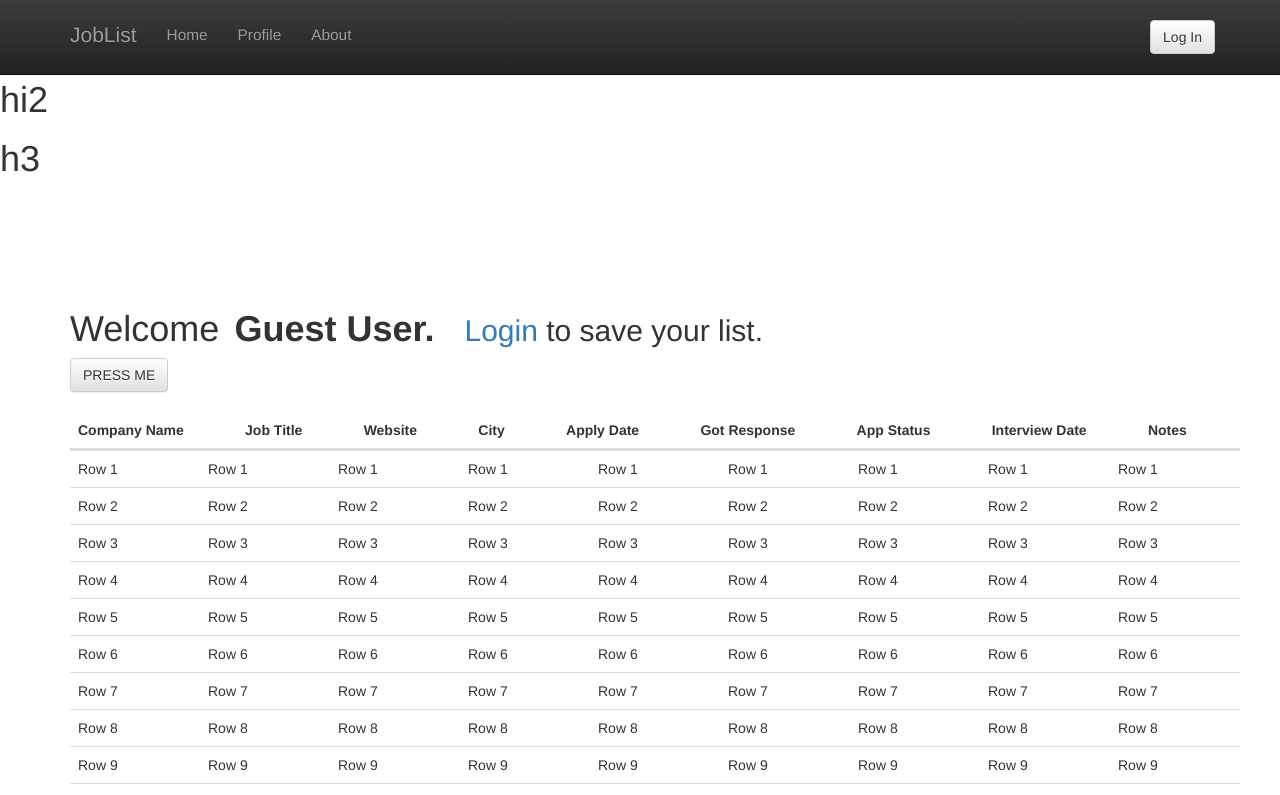
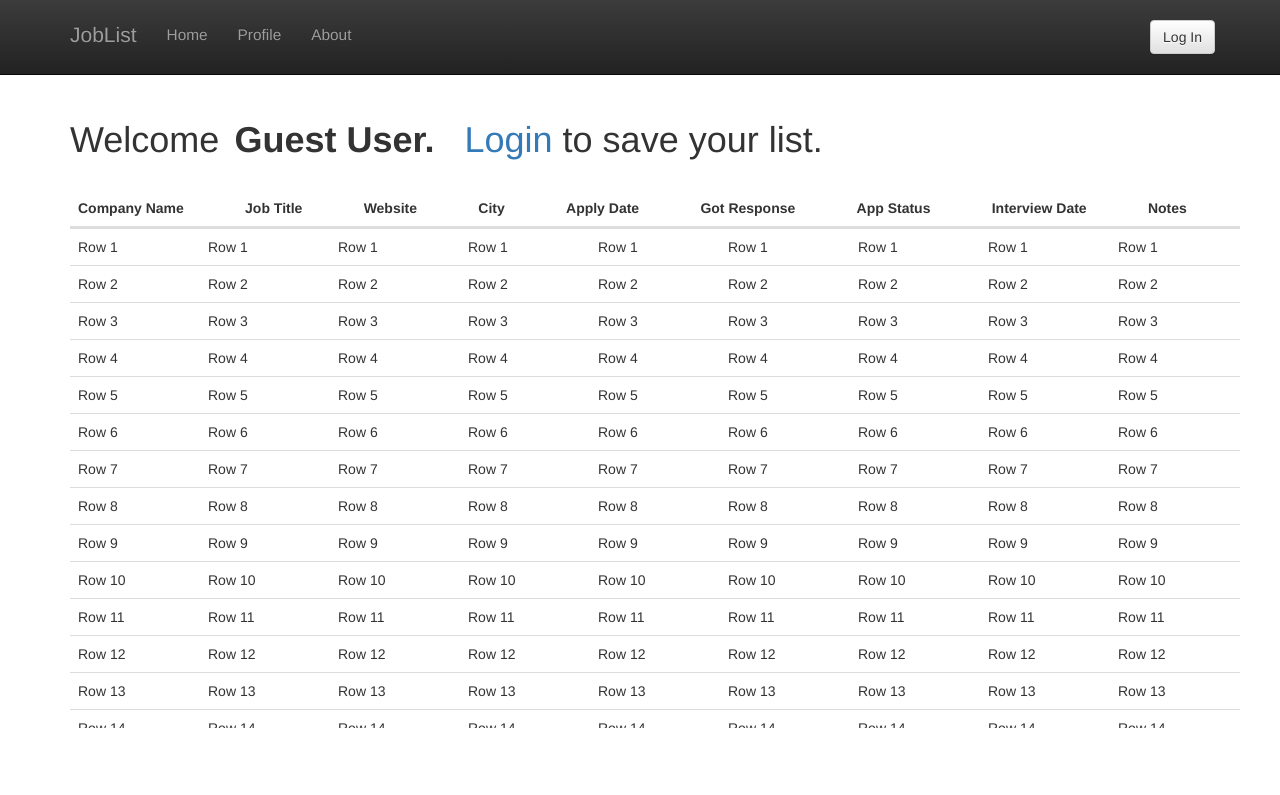
Before and after one commit to dtchiong/JobList, a React (Create React App) app in the folder client/: page / in a window 1280 px wide. Shown: the top 795 px of the page. Built offline with nearby package versions, Linux system fonts and the light colour scheme; what auth0-js would draw is missing.

Commit message:
Refactored all routing logic so that the base page includes the header, so that components for different routes can be developed individually.

```diff
--- a/client/src/App.js
+++ /dev/null
@@ -1,38 +0,0 @@
-import React, { Component } from "react";
-import { Grid, Row, Column } from "react-bootstrap";
-import HeaderBar from "./HeaderBar/HeaderBar";
-import WelcomePanel from "./Components/WelcomePanel/WelcomePanel";
-import Table from "./Components/Table/Table";
-import "./app.css";
-
-class App extends Component {
-  //NOTE: the "container" classname is from bootstrap and makes our content centered instead of using 100% width
-  render() {
-    return (
-      <div className="container">
-        <HeaderBar
-          user={this.props.user}
-          onRef={ref => (this.child = ref)}
-          history={this.props.history}
-          auth={this.props.auth}
-          setUserProfile={this.setUserProfile}
-          clearUserId={this.props.clearUserId}
-          insertUserIfNew={this.props.requests.insertUserIfNew}
-        />
-        <div className="app-body">
-          <WelcomePanel user={this.props.user} auth={this.props.auth} />
-        </div>
-        <div>
-          <Grid>
-            <Row />
-            <Row>
-              <Table />
-            </Row>
-          </Grid>
-        </div>
-      </div>
-    );
-  }
-}
-
-export default App;
--- a/client/src/Components/Table/Table.js
+++ b/client/src/Components/Table/Table.js
@@ -39,7 +39,6 @@ class myTable extends Component {
 
     return (
         <div>
-          <Button onClick={this.changePage}>PRESS ME</Button>
           <Table className="table table-fixed" responsive style={{ marginTop: "20px" }}>
           <thead>
             <tr>{colHeaders}</tr>
--- a/client/src/Components/WelcomePanel/WelcomePanel.js
+++ b/client/src/Components/WelcomePanel/WelcomePanel.js
@@ -28,7 +28,7 @@ class WelcomePanel extends Component {
         <h1 className="text">Welcome</h1>
         <h1 className="text name">{displayName}</h1>
         {!user.email &&
-            <h2 className="text prompt"><a onClick={this.login.bind(this)}>Login</a> to save your list.</h2>
+            <h1 className="text prompt"><a onClick={this.login.bind(this)}>Login</a> to save your list.</h1>
         }
       </div>
     );
--- a/client/src/Home/Home.js
+++ b/client/src/Home/Home.js
@@ -1,23 +1,18 @@
 import React, { Component } from "react";
+import { Grid, Row, Column } from "react-bootstrap";
+
+import Table from "../Components/Table/Table";
 
 class Home extends Component {
-  login() {
-    this.props.auth.login();
-  }
   render() {
-    const { isAuthenticated } = this.props.auth;
     return (
-      <div className="container">
-        {isAuthenticated() && <h4>You are logged in!</h4>}
-        {!isAuthenticated() && (
-          <h4>
-            You are not logged in! Please{" "}
-            <a style={{ cursor: "pointer" }} onClick={this.login.bind(this)}>
-              Log In
-            </a>{" "}
-            to continue.
-          </h4>
-        )}
+      <div>
+        <Grid>
+          <Row />
+          <Row>
+            <Table />
+          </Row>
+        </Grid>
       </div>
     );
   }
--- a/client/src/app.css
+++ /dev/null
@@ -1,12 +0,0 @@
-/* Mobile first design
-   - on small devices, increase the content padding so that it's past the header
-*/
-.app-body {
-    padding-top: 75px;
-}
-
-@media (min-width: 768px) {
-    .app-body {
-        padding-top: 100px;
-    }
-}
--- /dev/null
+++ b/client/src/routes.css
@@ -0,0 +1,16 @@
+
+/* This is to pad the page content to appear below the header
+ *
+ * Mobile first design
+ * - on small devices, content padding needs to be bigger to go below the header
+*/
+
+.body-top-padding {
+    padding-top: 75px;
+}
+
+@media (min-width: 768px) {
+    .body-top-padding {
+        padding-top: 100px;
+    }
+}
--- a/client/src/routes.js
+++ b/client/src/routes.js
@@ -1,11 +1,17 @@
 import React, { Component } from "react";
 import { Route, Router } from "react-router-dom";
-import App from "./App";
+
+import HeaderBar from "./HeaderBar/HeaderBar";
+import WelcomePanel from "./Components/WelcomePanel/WelcomePanel";
+
 import Home from "./Home/Home";
 import Callback from "./Callback/Callback";
+
 import Auth from "./Auth/Auth";
 import history from "./history";
 import Requests from "./Requests";
+
+import "./routes.css";
 
 const auth = new Auth();
 
@@ -76,33 +82,36 @@ class RoutesContainer extends Component {
     console.log("render(): " + JSON.stringify(this.state, null, 4));
 
     return (
+      //NOTE: the "container" classname is from bootstrap and makes our content centered instead of using 100% width
+
       <div>
-        {" "}
-        <h1>hi</h1>
-        <h1>hi2</h1>
-        <h1>h3</h1>
+        <HeaderBar
+          user={this.state.user}
+          /*onRef={ref => (this.child = ref)}*/
+          history={history}
+          auth={auth}
+          setUserProfile={this.setUserProfile}
+          clearUserId={this.clearUserId}
+          insertUserIfNew={Request.insertUserIfNew}
+        />
+        <div className="container">
+          <div className="body-top-padding" />
+          <WelcomePanel user={this.state.user} auth={auth} />
           <Router history={history}>
             <div>
               <Route
                 exact path="(/|/home)"
                 render={props => (
-                <App
+                  <Home
                     auth={auth}
                     user={this.state.user}
-                  clearUserId={this.clearUserId}
                     requests={Requests}
                     {...props}
                   />
                 )}
               />
-            <Route
-              exact path="/profile"
-              render={props => <h1>profile</h1>}
-            />
-            <Route
-              exact path="/about"
-              render={props => <h1>about</h1>}
-            />
+              <Route exact path="/profile" render={props => <h1>profile</h1>} />
+              <Route exact path="/about" render={props => <h1>about</h1>} />
               <Route
                 path="/callback"
                 render={props => {
@@ -113,6 +122,7 @@ class RoutesContainer extends Component {
             </div>
           </Router>
         </div>
+      </div>
     );
   }
 }
```
Lines whose indentation alone changed are shown as unchanged.
